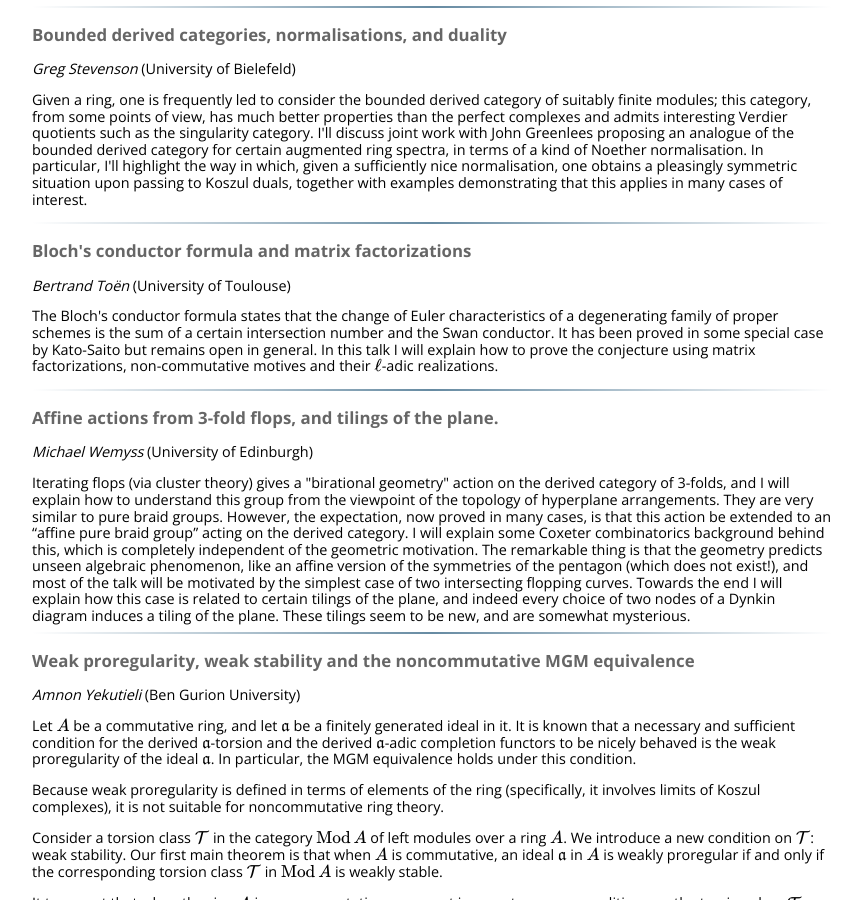
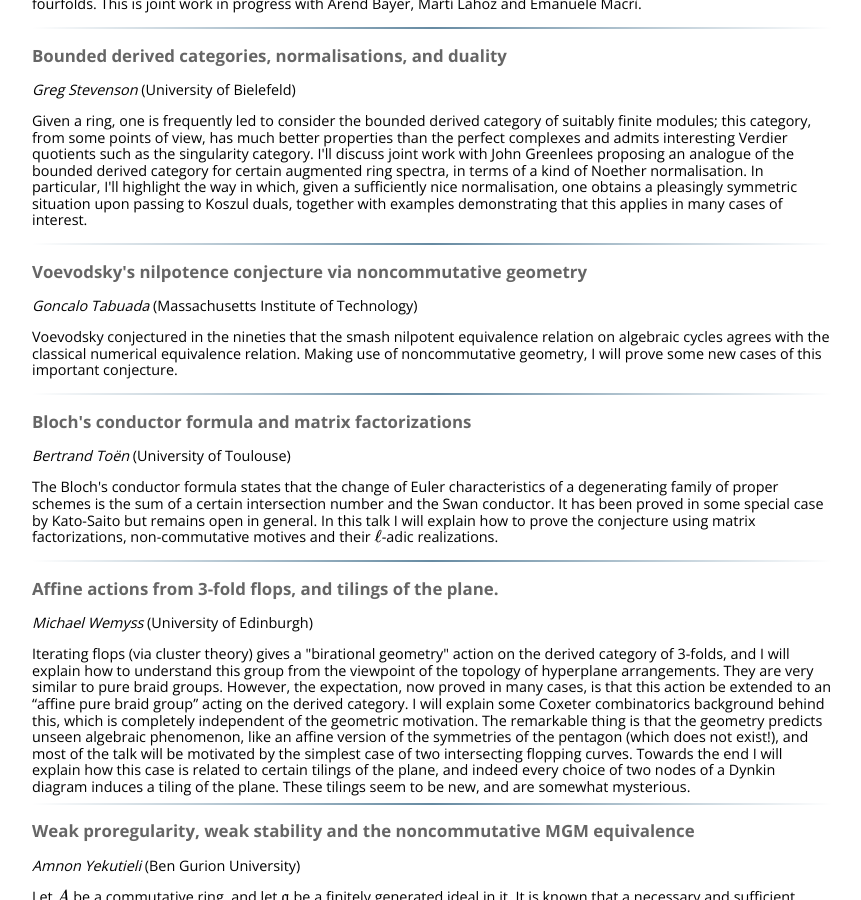
Before and after one commit to ncag-info/antwerp-2016, a Jekyll site: the page built from abstracts.html, in a window 1280 px wide and 900 px high, scrolled down 3709 px. Shown: the whole window, without its empty margins (208-1069 px from the left). Built offline with Jekyll 4.4.1, drawn with Linux system fonts in a browser that asks for light colours; nearby versions of some CDN libraries; library files that are not in the unit come from our copies; formulas are drawn with MathJax 3; some of the changed text lies outside the part shown.

Commit message:
Another abstract

```diff
--- a/_data/talks.yml
+++ b/_data/talks.yml
@@ -129,6 +129,12 @@
     <p>Given a ring, one is frequently led to consider the bounded derived category of suitably finite modules; this category, from some points of view, has much better properties than the perfect complexes and admits interesting Verdier quotients such as the singularity category. I'll discuss joint work with John Greenlees proposing an analogue of the bounded derived category for certain augmented ring spectra, in terms of a kind of Noether normalisation. In particular, I'll highlight the way in which, given a sufficiently nice normalisation, one obtains a pleasingly symmetric situation upon passing to Koszul duals, together with examples demonstrating that this applies in many cases of interest.
 
 
+tabuada:
+  title: Voevodsky's nilpotence conjecture via noncommutative geometry
+  speaker: tabuada
+  abstract: >
+    <p>Voevodsky conjectured in the nineties that the smash nilpotent equivalence relation on algebraic cycles agrees with the classical numerical equivalence relation. Making use of noncommutative geometry, I will prove some new cases of this important conjecture.
+
 toen:
   title: Bloch's conductor formula and matrix factorizations
   speaker: toen
```
